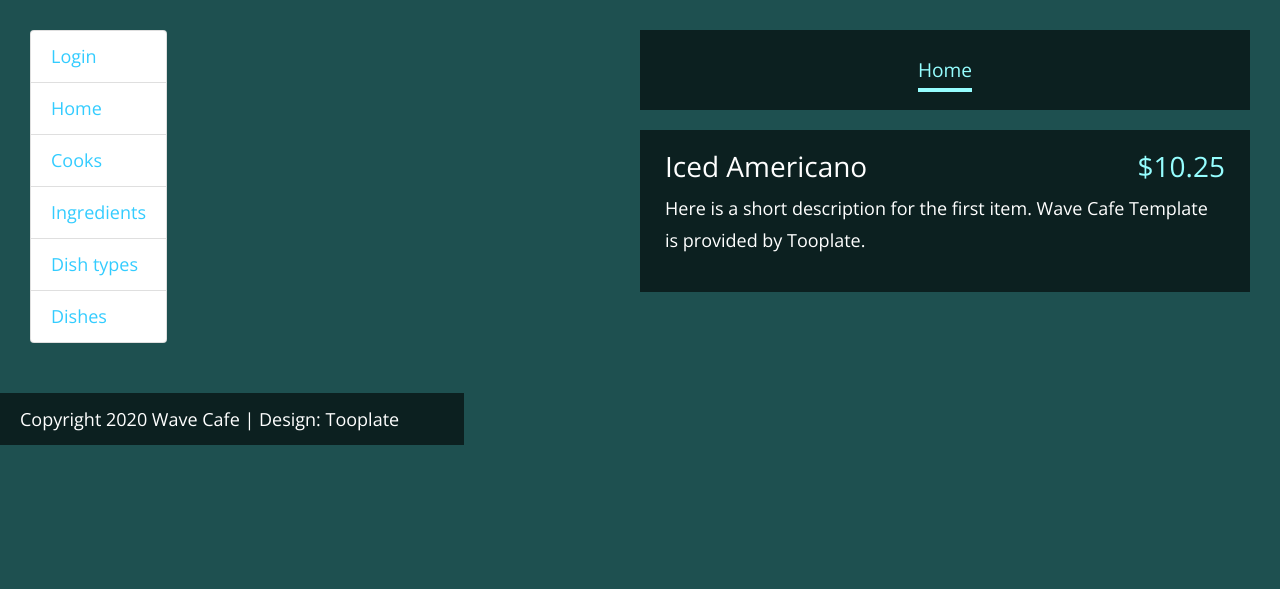
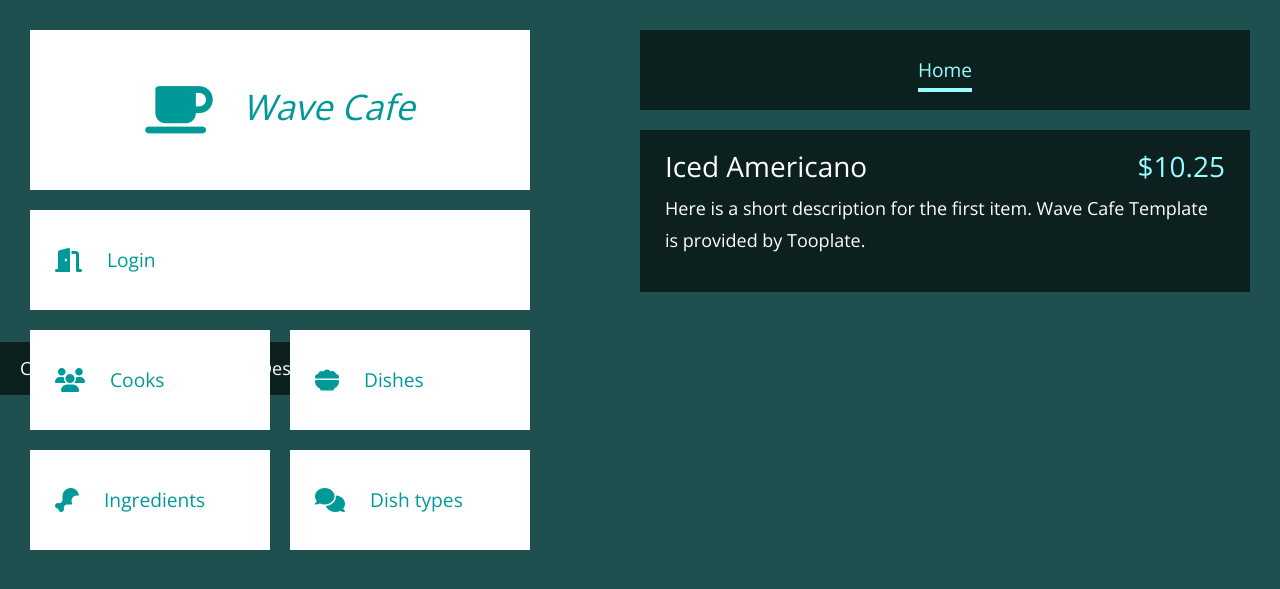
Before and after one commit to YKonoplyov/django-restaurant-kitchen-service, a Django app: page /accounts/login/?next=/cooks/1/delete in a window 1280 px wide. Shown: the top 589 px of the page. Run offline with Django 4.2, Linux system fonts and the light colour scheme; some libraries are stand-ins or nearby versions.

Commit message:
sidebar.html updated

```diff
--- a/templates/includes/sidebar.html
+++ b/templates/includes/sidebar.html
@@ -1,13 +1,55 @@
-<ul class="sidebar-nav list-group">
-  {% if user.is_authenticated %}
-    <li class="list-group-item">User: <a href="{{ user.get_absolute_url }}">{{ user.get_username }}</a></li>
-    <li class="list-group-item"><a href="{% url 'logout'%}?next={{request.path}}">Logout</a></li>
-  {% else %}
-    <li class="list-group-item"><a href="{% url 'login'%}?next={{request.path}}">Login</a></li>
-  {% endif %}
-  <li class="list-group-item"><a href="{% url 'kitchen:index' %}">Home</a></li>
-  <li class="list-group-item"><a href="{% url 'kitchen:cook-list' %}">Cooks</a></li>
-  <li class="list-group-item"><a href="{% url 'kitchen:ingredient-list' %}">Ingredients</a></li>
-  <li class="list-group-item"><a href="{% url 'kitchen:dish-type-list' %}">Dish types</a></li>
-  <li class="list-group-item"><a href="{% url 'kitchen:dish-list' %}">Dishes</a></li>
-</ul>
+      <div class="tm-left">
+        <div class="tm-left-inner">
+          <div class="tm-site-header">
+            <i class="fas fa-coffee fa-3x tm-site-logo"></i>
+            <h1 class="tm-site-name">Wave Cafe</h1>
+          </div>
+          <nav class="tm-site-nav">
+            <ul class="tm-site-nav-ul">
+                 {% if user.is_authenticated %}
+                        <!-- User is authenticated, show user-related links -->
+                        <li class="tm-page-nav-item">
+                            <a href="#" class="tm-page-link-user">
+                             <i class='fa-solid fa-user-large tm-page-link-icon'></i>
+                                <span>{{ user.username }}</span>
+                            </a>
+                        </li>
+                        <li class="tm-page-nav-item">
+                            <a href="{% url 'logout' %}" class="tm-page-link-logout"><i class='fas fa-door-open tm-page-link-icon'></i>Logout</a>
+                        </li>
+                    {% else %}
+                        <li class="tm-page-nav-item">
+                            <a href="{% url 'login' %}" class="tm-page-link-user">
+                                <i class="fas fa-door-open tm-page-link-icon"></i>
+                                <span>Login</span>
+                            </a>
+                        </li>
+                    {% endif %}
+              <li class="tm-page-nav-item">
+                <a href="{% url 'kitchen:cook-list' %}" class="tm-page-link">
+                  <i class="fas fa-users tm-page-link-icon"></i>
+                  <span>Cooks</span>
+                </a>
+              </li>
+              <li class="tm-page-nav-item">
+                <a href="{% url 'kitchen:dish-list' %}" class="tm-page-link">
+                  <i class="fa-solid fa-bowl-food tm-page-link-icon"></i>
+                  <span>Dishes</span>
+                </a>
+              </li>
+              <li class="tm-page-nav-item">
+                <a href="{% url 'kitchen:ingredient-list' %}" class="tm-page-link">
+                  <i class="fa-solid fa-drumstick-bite tm-page-link-icon"></i>
+                  <span>Ingredients</span>
+                </a>
+              </li>
+              <li class="tm-page-nav-item">
+                <a href="{% url 'kitchen:dish-type-list' %}" class="tm-page-link">
+                  <i class="fas fa-comments tm-page-link-icon"></i>
+                  <span>Dish types</span>
+                </a>
+              </li>
+            </ul>
+          </nav>
+        </div>
+      </div>
```
